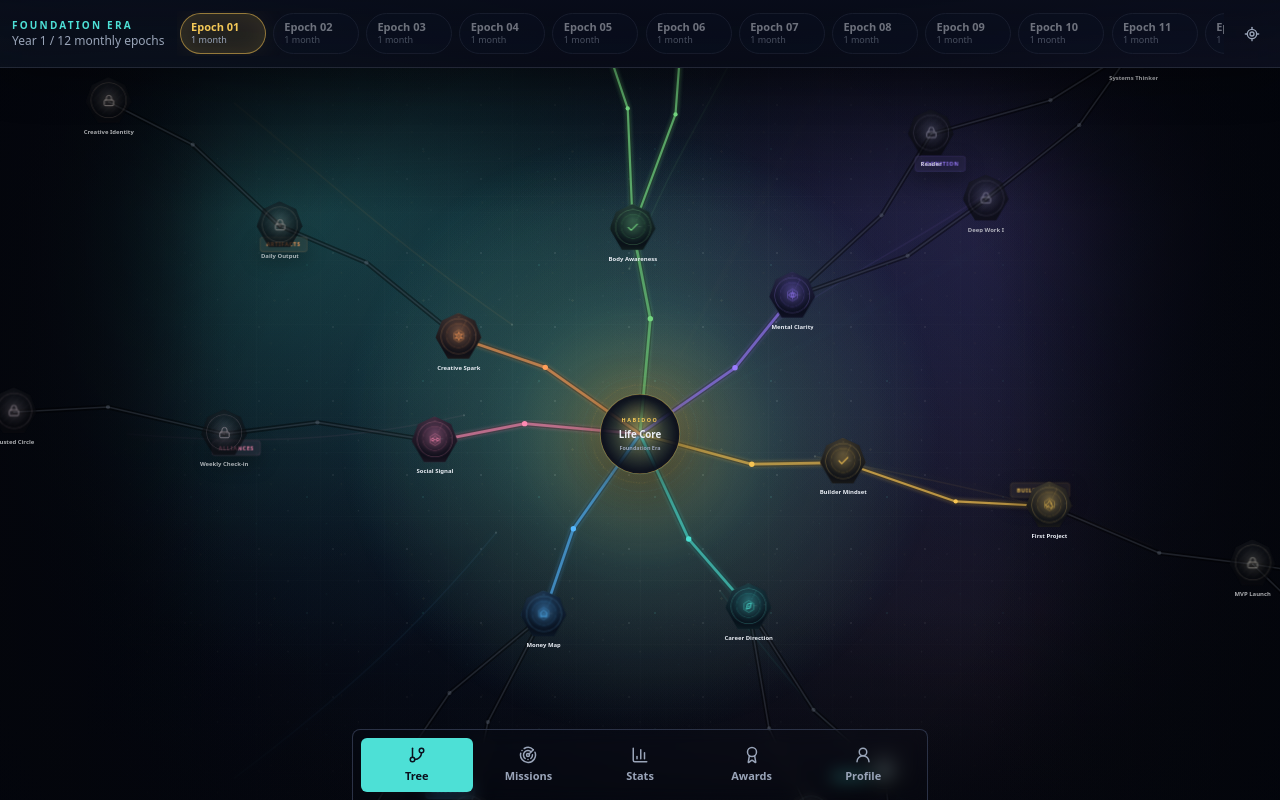
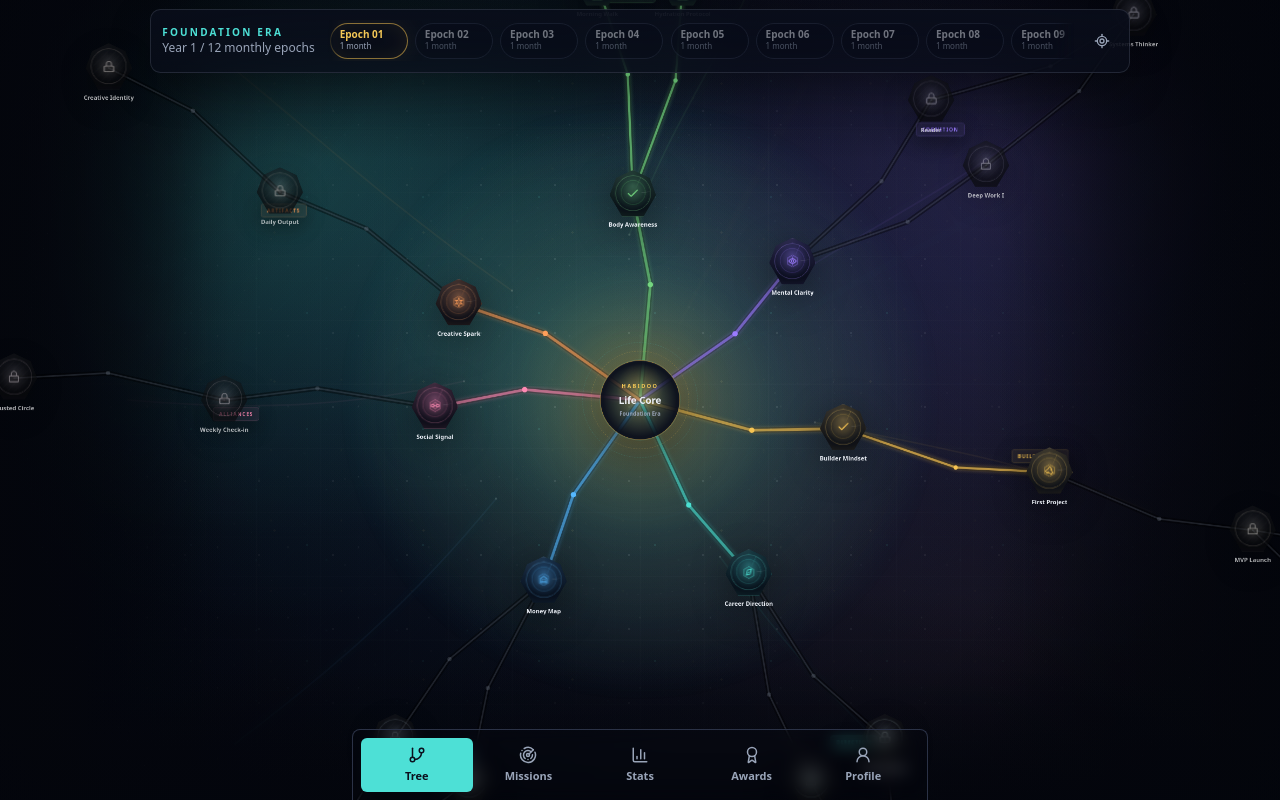
Before and after one commit to kaziodimm/lifequest, a Next.js app: page /tree in a window 1280 px wide. Built offline with nearby package versions, Linux system fonts and the light colour scheme.

Commit message:
Apply fullscreen Life Tree field skin

```diff
--- a/app/tree/page.tsx
+++ b/app/tree/page.tsx
@@ -3,12 +3,13 @@
 import { AppShell } from "@/components/app-shell";
 import { LifeTree } from "@/components/life-tree";
 import { defaultTreeThemeId } from "@/lib/tree-themes";
+import fieldStyles from "./tree-field.module.css";
 import styles from "./tree-visuals.module.css";
 
 export default function TreePage() {
   return (
     <AppShell immersive>
-      <div className={styles.visualTreeSkin} data-tree-theme={defaultTreeThemeId}>
+      <div className={`${styles.visualTreeSkin} ${fieldStyles.fullscreenField}`} data-tree-theme={defaultTreeThemeId}>
         <LifeTree />
       </div>
     </AppShell>
```
